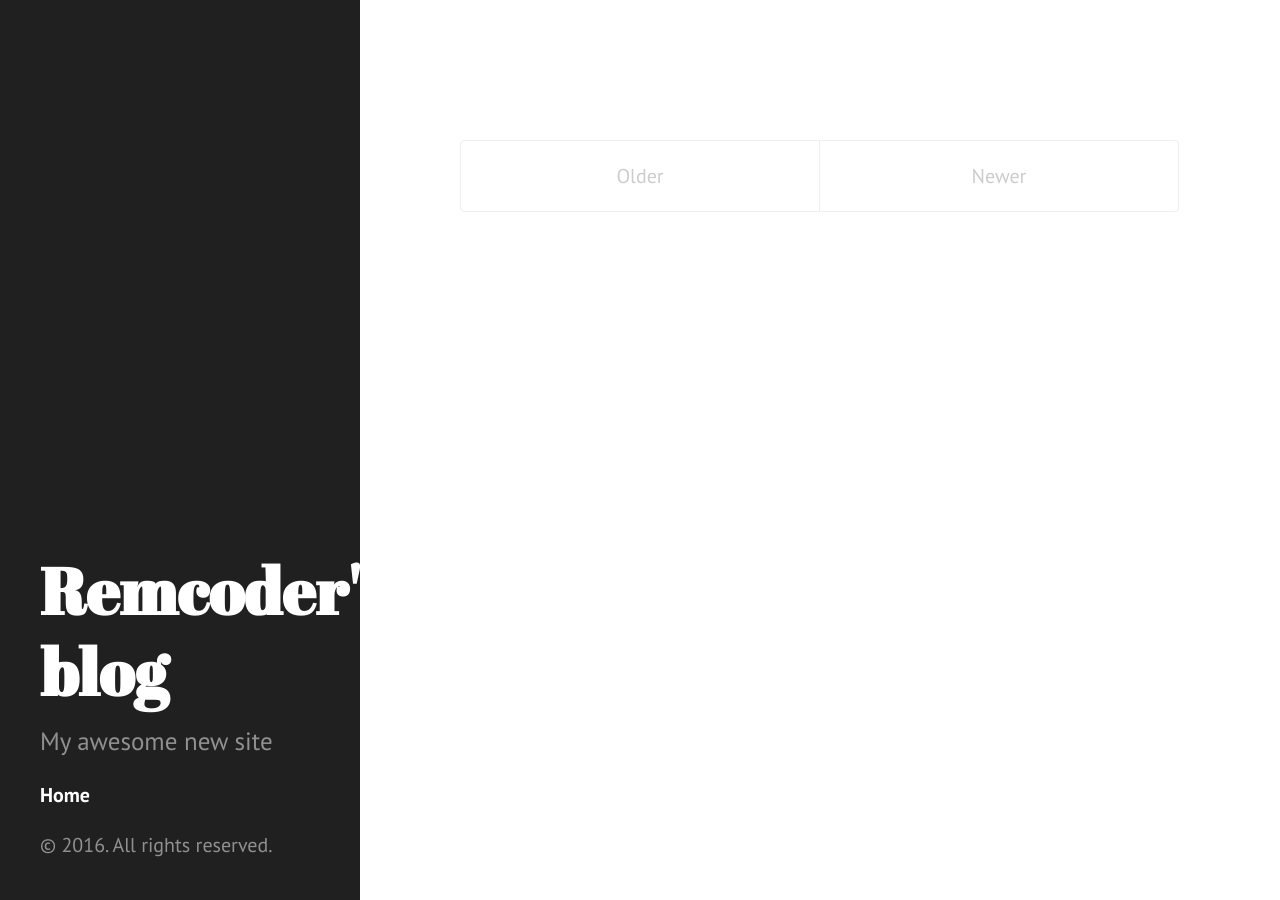
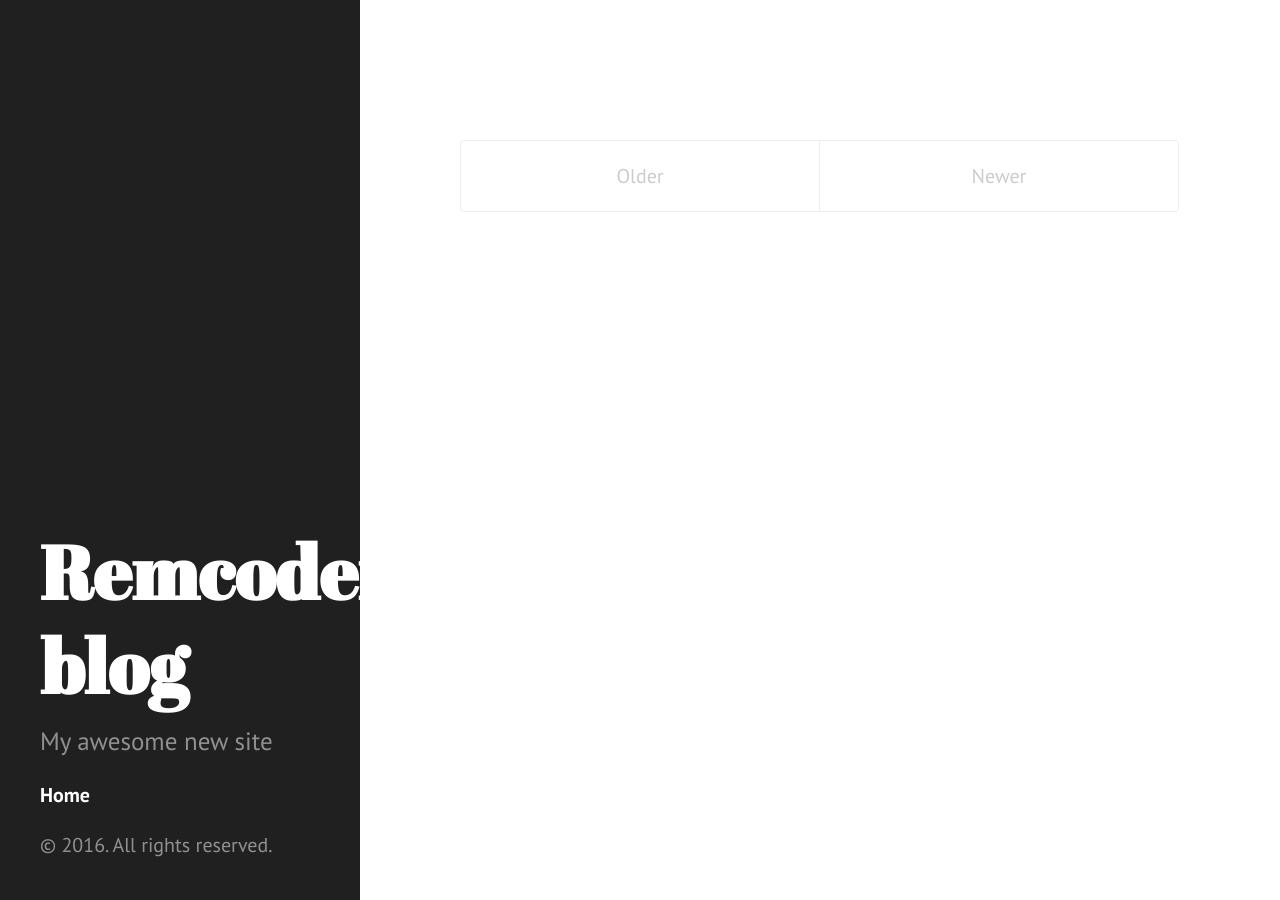
Before and after one commit to remcoder/remcoder.github.io, a Jekyll site: the page built from index.html, in a window 1280 px wide. Built offline with Jekyll 4.4.1, drawn with Linux system fonts in a browser that asks for light colours; the list of posts is cut into pages by our own code.

Commit message:
Update hyde.css

```diff
--- a/public/css/hyde.css
+++ b/public/css/hyde.css
@@ -80,7 +80,7 @@ html {
   color: #fff;
   margin-top: 0;
   font-family: "Abril Fatface", serif;
-  font-size: 3.25rem;
+  font-size: 3.75rem;
 }
 
 /* Sidebar nav */
```
